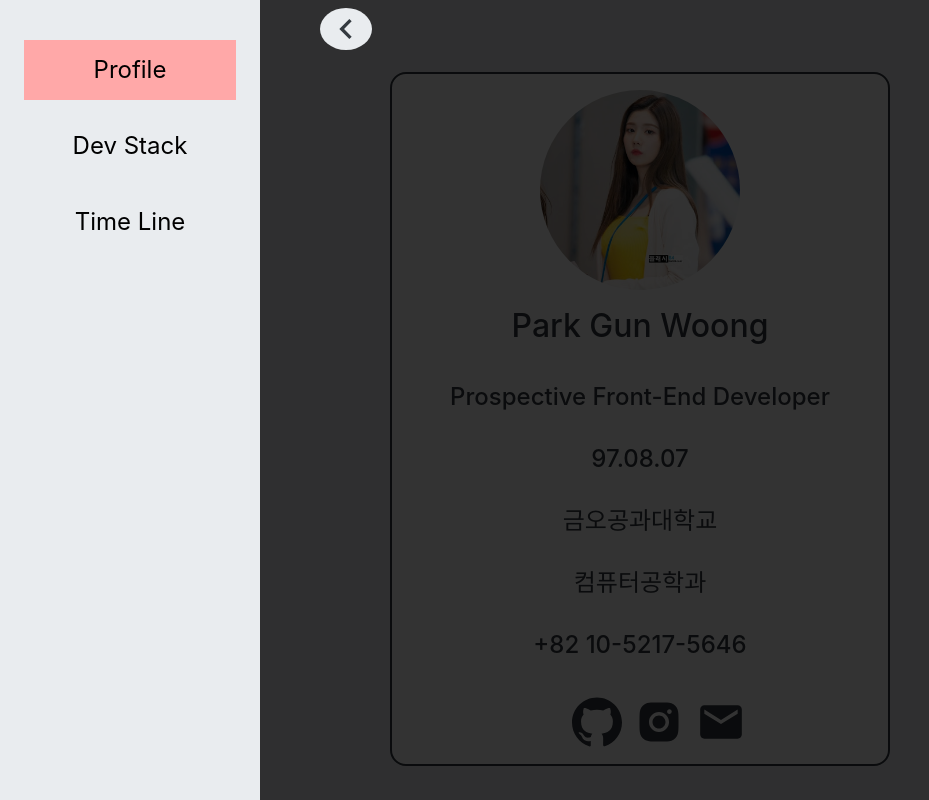
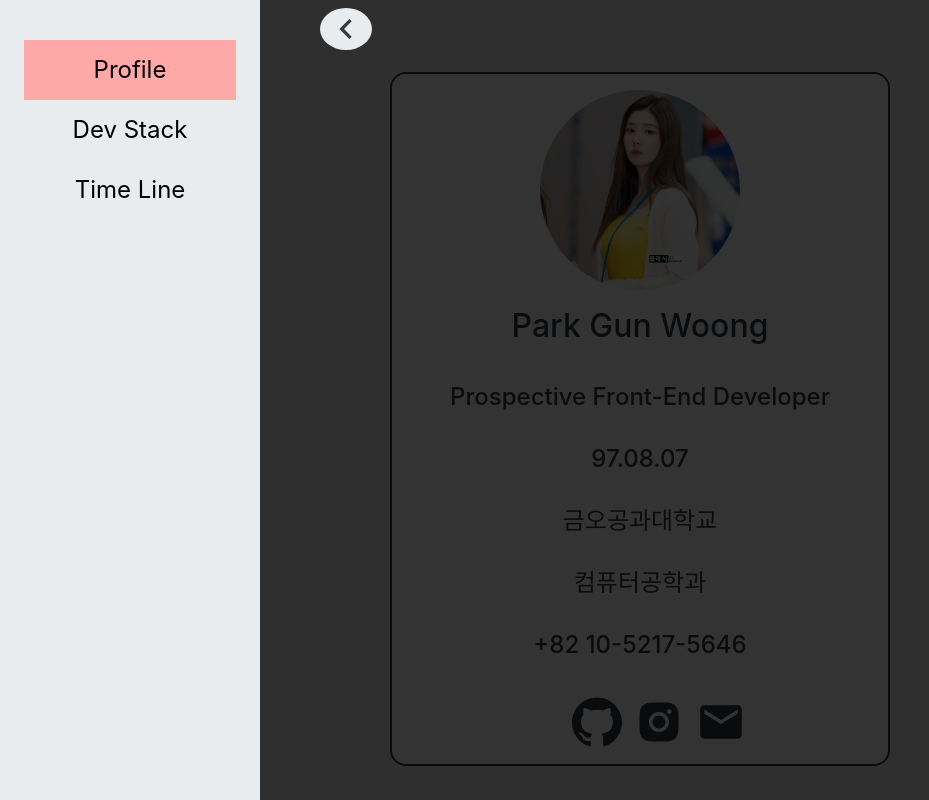
Before and after one commit to gunwoongPark/old-portfolio, a React (Create React App) app: page / in a window 1280 px wide. Both pictures are taken after a click on the button 38 px from the left and 29 px from the top of the page. Shown: the whole page, without its empty margins (0-929 px from the left). Built offline with nearby package versions, Linux system fonts and the light colour scheme.

Commit message:
라우터 추가 및 적용

```diff
--- a/src/App.js
+++ b/src/App.js
@@ -5,6 +5,7 @@ import Sidebar from "./components/SideBar";
 import { useMediaQuery } from "react-responsive";
 import DevStack from "./components/DevStack";
 import TimeLine from "./components/TimeLine";
+import { Route, Switch } from "react-router-dom";
 
 const GlobalStyle = createGlobalStyle`
 body{
@@ -17,7 +18,11 @@ function App() {
   const [sidebar, setSidebar] = useState(false);
   const [mode, setMode] = useState("");
 
-  const sidebarItem = ["Profile", "Dev Stack", "Time Line"];
+  const sidebarItem = [
+    { title: "Profile", link: "/" },
+    { title: "Dev Stack", link: "/devstack" },
+    { title: "Time Line", link: "/timeline" },
+  ];
 
   const isPc = useMediaQuery({
     query: "(min-width:1024px)",
@@ -33,7 +38,9 @@ function App() {
     if (isPc) setMode("isPc");
     else if (isTablet) setMode("isTablet");
     else if (isMobile) setMode("isMobile");
-  }, [isMobile, isPc, isTablet]);
+
+    console.log(curPage);
+  }, [isMobile, isPc, isTablet, curPage]);
 
   const openSidebar = () => {
     setSidebar(true);
@@ -52,14 +59,23 @@ function App() {
     <>
       <GlobalStyle />
 
-      {/* 프로필 */}
-      {curPage === "Profile" ? <Profile mode={mode} /> : null}
+      <Route exact path="/">
+        <Profile mode={mode} />
+      </Route>
+
+      <Route exact path="/devstack">
+        <DevStack mode={mode} />
+      </Route>
+
+      <Route exact path="/timeline">
+        <TimeLine />
+      </Route>
 
       {/* 기술 스택 */}
-      {curPage === "Dev Stack" ? <DevStack mode={mode} /> : null}
+      {/* {curPage === "Dev Stack" ? <DevStack mode={mode} /> : null} */}
 
       {/* 프로젝트 */}
-      {curPage === "Time Line" ? <TimeLine /> : null}
+      {/* {curPage === "Time Line" ? <TimeLine /> : null} */}
 
       {/* 사이드바 */}
       <Sidebar
--- a/src/components/BtnItem.js
+++ b/src/components/BtnItem.js
@@ -1,12 +1,12 @@
 import React from "react";
 import styled from "styled-components";
+import { Link } from "react-router-dom";
 
 const Button = styled.button`
+  width: 100%;
   background: #e9ecef;
   outline: 0;
   border: 0;
-
-  margin-top: 1rem;
 
   &:hover {
     background: #f8f9fa;
@@ -28,6 +28,7 @@ const Button = styled.button`
 `;
 
 const CheckedBtn = styled.button`
+  width: 100%;
   background: #ffa8a8;
   outline: 0;
   border: 0;
@@ -42,6 +43,11 @@ const CheckedBtn = styled.button`
     background: #ff8787;
   }
 
+  &:focus {
+    border: 0;
+    outline: 0;
+  }
+
   font-size: 24px;
   padding: 0.75rem;
 
@@ -51,10 +57,14 @@ const CheckedBtn = styled.button`
 function BtnItem({ children, selectBtn, selectedMenu }) {
   return (
     <>
-      {selectedMenu === children ? (
-        <CheckedBtn onClick={selectBtn}>{children}</CheckedBtn>
+      {selectedMenu === children.title ? (
+        <Link to={children.link} style={{ textAlign: "center" }}>
+          <CheckedBtn onClick={selectBtn}>{children.title}</CheckedBtn>
+        </Link>
       ) : (
-        <Button onClick={selectBtn}>{children}</Button>
+        <Link to={children.link} style={{ textAlign: "center" }}>
+          <Button onClick={selectBtn}>{children.title}</Button>
+        </Link>
       )}
     </>
   );
--- a/src/index.js
+++ b/src/index.js
@@ -4,9 +4,13 @@ import "./index.css";
 import App from "./App";
 import reportWebVitals from "./reportWebVitals";
 
+import { BrowserRouter } from "react-router-dom";
+
 ReactDOM.render(
   <React.StrictMode>
-    <App />
+    <BrowserRouter>
+      <App />
+    </BrowserRouter>
   </React.StrictMode>,
   document.getElementById("root")
 );
```
Also changed, not shown: 2 other files (tests, documents, lock files or other folders).
